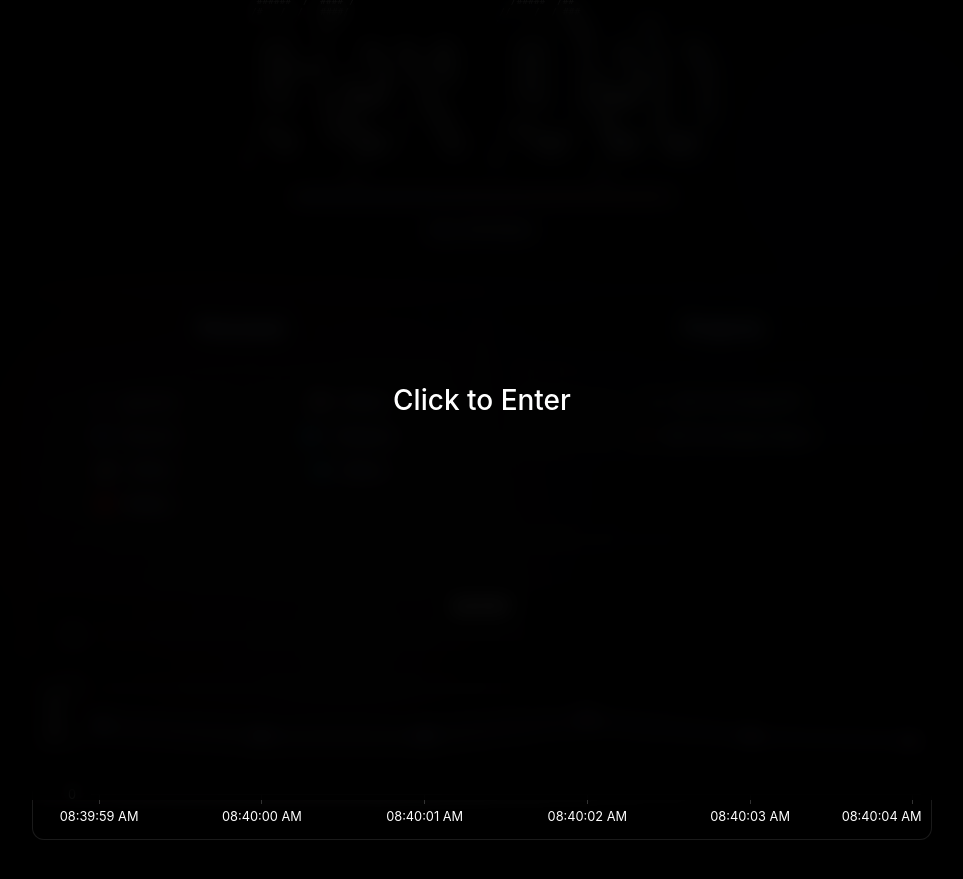
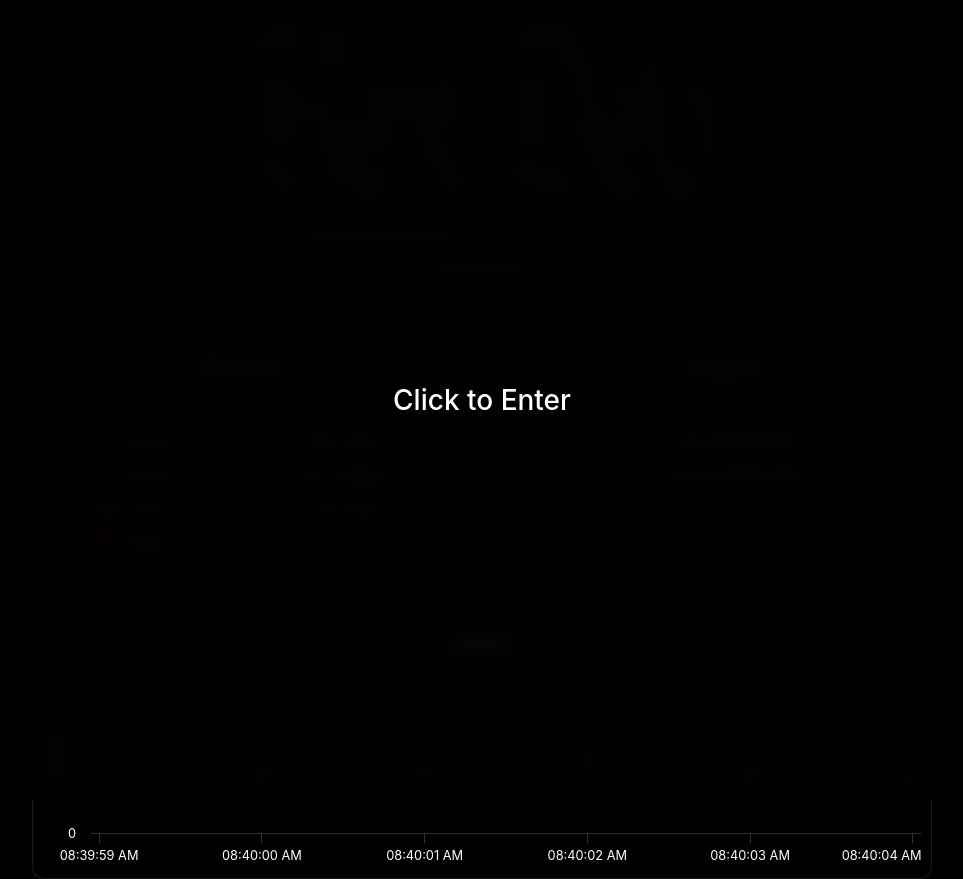
Before and after one commit to ItzDabbzz/hex.dev, a Next.js app: page / in a window 1280 px wide. Shown: the whole page, without its empty margins (158-1121 px from the left). Before the commit the page ends 840 px from the top, so only its background shows below. Built offline with nearby package versions, Linux system fonts and the light colour scheme.

Commit message:
css updates for bg

```diff
--- a/src/app/globals.css
+++ b/src/app/globals.css
@@ -13,15 +13,16 @@
   box-sizing: border-box;
 }
 
-html, body {
+html {
   height: 100%;
   width: 100%;
+  background: #000;
 }
 
 body {
-  background: #000;
-  color: #fff;
-  font-family: 'Inter', sans-serif;
+  background: #000 !important;
+  color: #fff !important;
+  font-family: 'Inter', sans-serif !important;
   min-height: 100vh;
   overflow-x: hidden;
   position: relative;
@@ -42,6 +43,7 @@ body::before {
               radial-gradient(circle at 80% 20%, rgba(67, 81, 119, 0.1) 0%, transparent 50%),
               radial-gradient(circle at 40% 80%, rgba(255, 255, 255, 0.05) 0%, transparent 50%);
   z-index: -2;
+  pointer-events: none;
 }
 
 #__next {
@@ -51,4 +53,5 @@ body::before {
   flex-direction: column;
   align-items: center;
   justify-content: center;
+  background: transparent;
 }
--- a/src/app/layout.tsx
+++ b/src/app/layout.tsx
@@ -25,8 +25,15 @@ export default function RootLayout({
   return (
     <html lang="en" suppressHydrationWarning>
       <body
-        className={`${geistSans.variable} ${geistMono.variable} antialiased`}
+        className={`${geistSans.variable} ${geistMono.variable} antialiased min-h-screen bg-black text-white`}
         suppressHydrationWarning
+        style={{
+          background: '#000',
+          color: '#fff',
+          fontFamily: 'Inter, sans-serif',
+          minHeight: '100vh',
+          position: 'relative'
+        }}
       >
         {children}
       </body>
--- a/src/components/BackgroundCanvas.tsx
+++ b/src/components/BackgroundCanvas.tsx
@@ -6,7 +6,7 @@ interface BackgroundCanvasProps {
   className?: string;
 }
 
-export default function BackgroundCanvas({ className = "fixed top-0 left-0 w-full h-full -z-10 pointer-events-none" }: BackgroundCanvasProps) {
+export default function BackgroundCanvas({ className = "fixed top-0 left-0 w-full h-full pointer-events-none" }: BackgroundCanvasProps) {
   const canvasRef = useRef<HTMLCanvasElement>(null);
 
   useEffect(() => {
```
